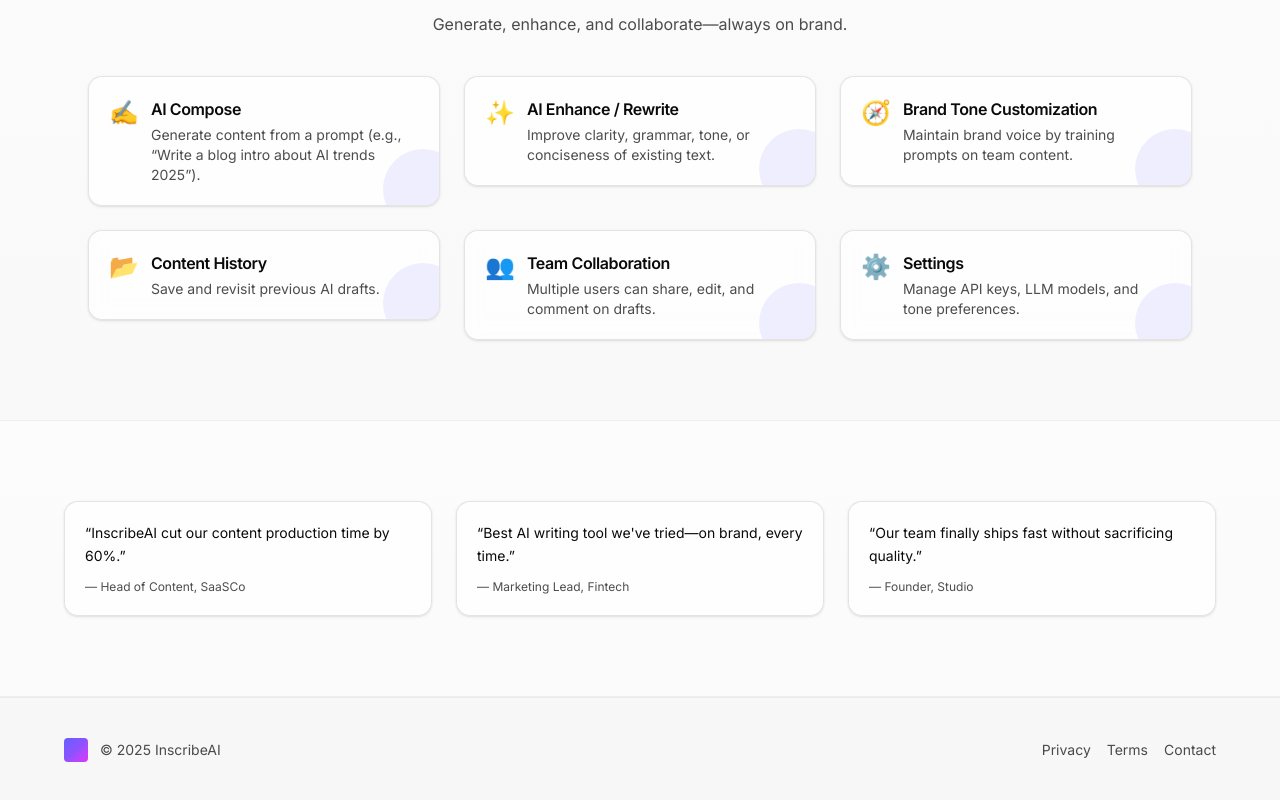
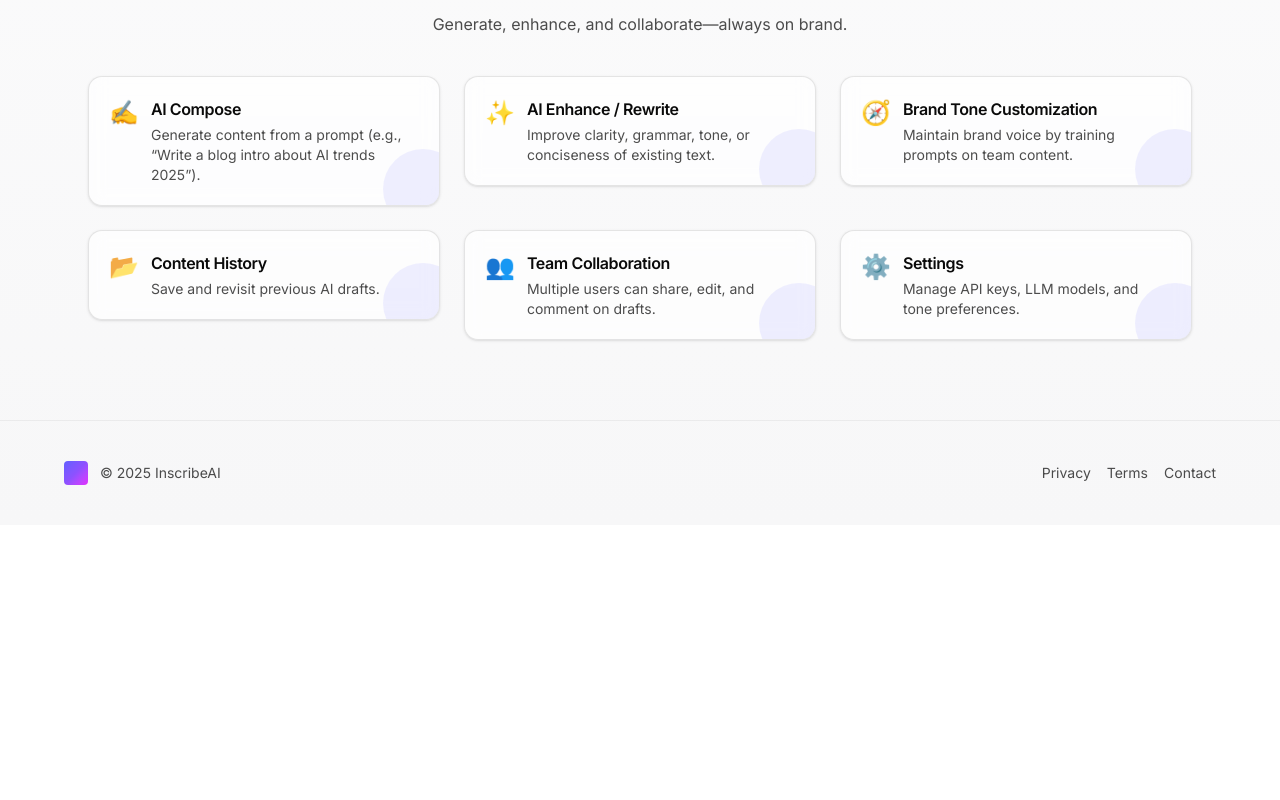
Before and after one commit to ShivamJha2436/InscribeAI, a Next.js app in the folder frontend/: page / in a window 1280 px wide. Shown: the part 884-1684 px from the top of the page. After the commit the page ends 1409 px from the top, so only its background shows below. Built offline with nearby package versions, Linux system fonts and the light colour scheme.

Commit message:
Removed the testimonials
Signed-off-by: ShivamJha2436 <shivamkumar87148@gmail.com>

```diff
--- a/frontend/app/page.tsx
+++ b/frontend/app/page.tsx
@@ -12,7 +12,6 @@
           </div>
           <div className="hidden sm:flex items-center gap-6 text-sm">
             <a className="hover:opacity-80 focus:outline-none focus-visible:ring-2 focus-visible:ring-indigo-500 rounded" href="#use-cases">Use Cases</a>
-            <a className="hover:opacity-80 focus:outline-none focus-visible:ring-2 focus-visible:ring-indigo-500 rounded" href="#testimonials">Testimonials</a>
           </div>
           <div className="flex items-center gap-3">
             <a href="/auth/login" className="inline-flex h-10 items-center rounded-full border border-black/10 dark:border-white/15 px-4 text-sm font-medium hover:bg-black/5 dark:hover:bg-white/10 focus:outline-none focus-visible:ring-2 focus-visible:ring-indigo-500">Login</a>
@@ -81,17 +80,6 @@
           </div>
         </section>
 
-        {/* Social proof */}
-        <section id="testimonials" className="px-6 py-12 sm:py-20 bg-white/50 dark:bg-black/20 border-y border-black/5 dark:border-white/10">
-          <div className="mx-auto max-w-6xl">
-            <div className="grid gap-6 sm:grid-cols-2 lg:grid-cols-3">
-              <Testimonial quote="InscribeAI cut our content production time by 60%." author="Head of Content, SaaSCo" />
-              <Testimonial quote="Best AI writing tool we've tried—on brand, every time." author="Marketing Lead, Fintech" />
-              <Testimonial quote="Our team finally ships fast without sacrificing quality." author="Founder, Studio" />
-            </div>
-          </div>
-        </section>
-
 
       </main>
 
@@ -136,17 +124,3 @@
     <a href={href} className="block focus:outline-none focus-visible:ring-2 focus-visible:ring-indigo-500 rounded-xl">{Card}</a>
   ) : Card;
 }
-
-type TestimonialProps = {
-  quote: string;
-  author: string;
-};
-
-function Testimonial({ quote, author }: TestimonialProps) {
-  return (
-    <figure className="rounded-xl border border-black/10 dark:border-white/15 bg-white/70 dark:bg-black/30 p-5 shadow-sm backdrop-blur">
-      <blockquote className="text-sm leading-relaxed">“{quote}”</blockquote>
-      <figcaption className="mt-3 text-xs text-black/70 dark:text-white/70">— {author}</figcaption>
-    </figure>
-  );
-}
```
